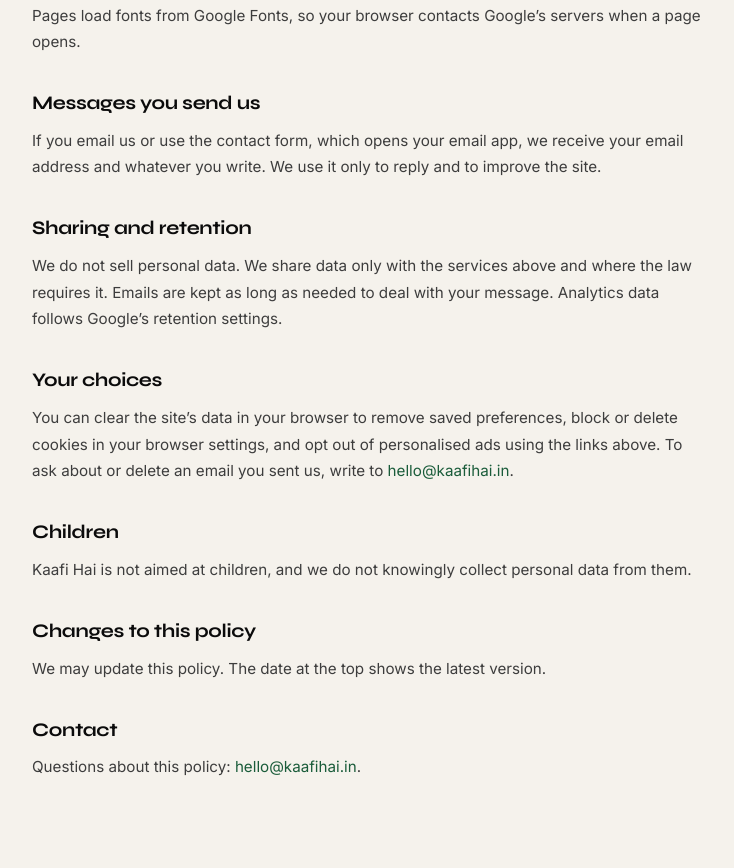
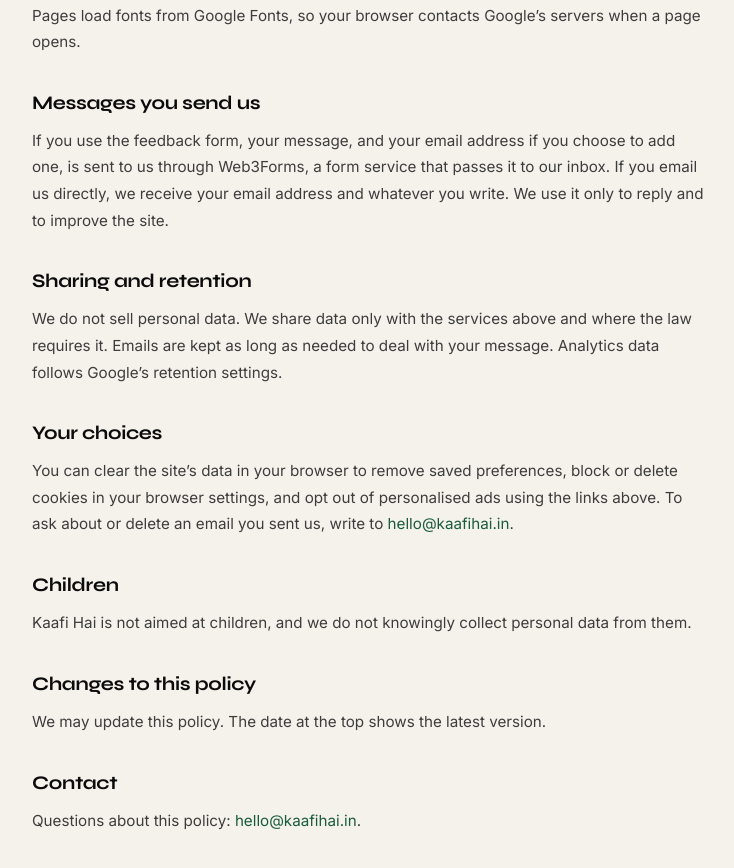
Before and after one commit to infinitekoushik/kaafihai, a plain HTML site: page privacy-policy.html in a window 1280 px wide. Shown: the part 1358-2226 px from the top of the page, without its empty margins (272-1006 px from the left). Drawn offline with Linux system fonts and the light colour scheme.

Commit message:
Revise privacy policy for clarity on data handling
Updated the privacy policy to clarify how we handle user messages and data retention.

```diff
--- a/privacy-policy.html
+++ b/privacy-policy.html
@@ -61,7 +61,7 @@
 <h2 data-hi="Fonts">Fonts</h2>
 <p data-hi="Pages Google Fonts से fonts लोड करते हैं, इसलिए page खुलते समय आपका browser Google के servers से संपर्क करता है।">Pages load fonts from Google Fonts, so your browser contacts Google’s servers when a page opens.</p>
 <h2 data-hi="आपके भेजे संदेश">Messages you send us</h2>
-<p data-hi="अगर आप हमें email करते हैं या contact form इस्तेमाल करते हैं (जो आपका email app खोलता है), तो हमें आपका email address और जो कुछ आप लिखते हैं वह मिलता है। हम इसे सिर्फ जवाब देने और साइट सुधारने में इस्तेमाल करते हैं।">If you email us or use the contact form, which opens your email app, we receive your email address and whatever you write. We use it only to reply and to improve the site.</p>
+<p data-hi="अगर आप feedback form इस्तेमाल करते हैं, तो आपका संदेश, और अगर आप email डालें तो वह भी, Web3Forms नाम की form service के ज़रिए हम तक पहुंचता है, जो उसे हमारे inbox में भेजती है। अगर आप सीधे email करते हैं, तो हमें आपका email address और जो आप लिखें वह मिलता है। हम इसे सिर्फ जवाब देने और site सुधारने के लिए इस्तेमाल करते हैं।">If you use the feedback form, your message, and your email address if you choose to add one, is sent to us through Web3Forms, a form service that passes it to our inbox. If you email us directly, we receive your email address and whatever you write. We use it only to reply and to improve the site.</p>
 <h2 data-hi="Sharing और कितने समय तक रखते हैं">Sharing and retention</h2>
 <p data-hi="हम निजी data नहीं बेचते। हम data सिर्फ ऊपर बताई सेवाओं के साथ और कानून के कहने पर ही साझा करते हैं। Emails तब तक रखे जाते हैं जब तक आपके संदेश को निपटाने के लिए ज़रूरी हो। Analytics data Google की retention settings के अनुसार रहता है।">We do not sell personal data. We share data only with the services above and where the law requires it. Emails are kept as long as needed to deal with your message. Analytics data follows Google’s retention settings.</p>
 <h2 data-hi="आपके विकल्प">Your choices</h2>
```
